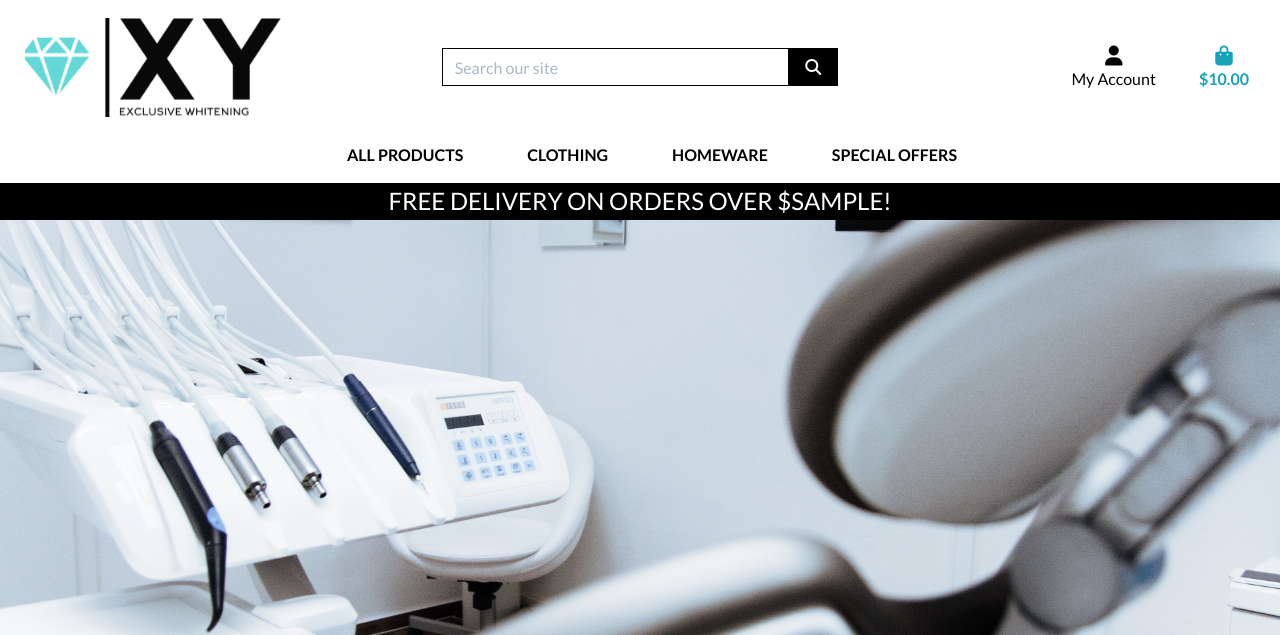
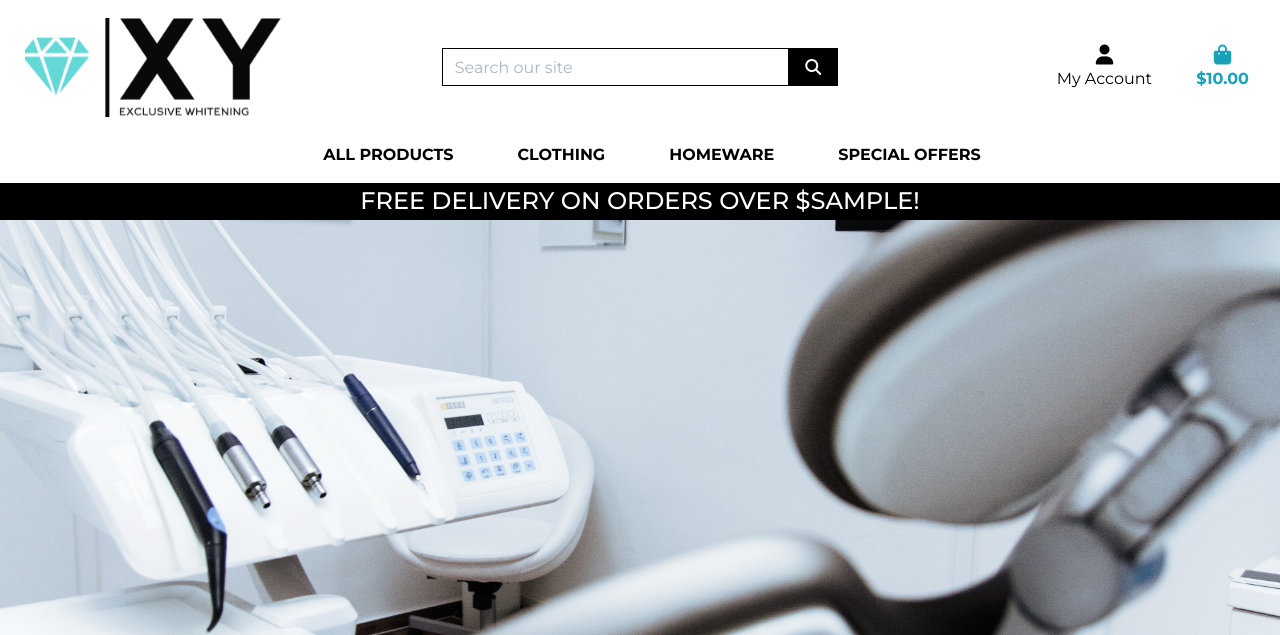
Before and after one commit to mmcin/CI-PP5, a Django app: template templates/base.html in a window 1280 px wide. Shown: the top 635 px of the page. Run offline with Django 4.2, Linux system fonts and the light colour scheme; the template is opened without the code that fills it: most values are stand-ins (such as "Sample title", 1, 10 or a date in 2020); some libraries are stand-ins or nearby versions.

Commit message:
Change body font

```diff
--- a/static/css/base.css
+++ b/static/css/base.css
@@ -7,7 +7,7 @@ body {
     background-size: cover;
     height: calc(100vh - 164px);
     color: #555;
-    font-family: 'Lato';
+    font-family: 'Montserrat', sans-serif;
 }
 
 /* from Bulma */
```
